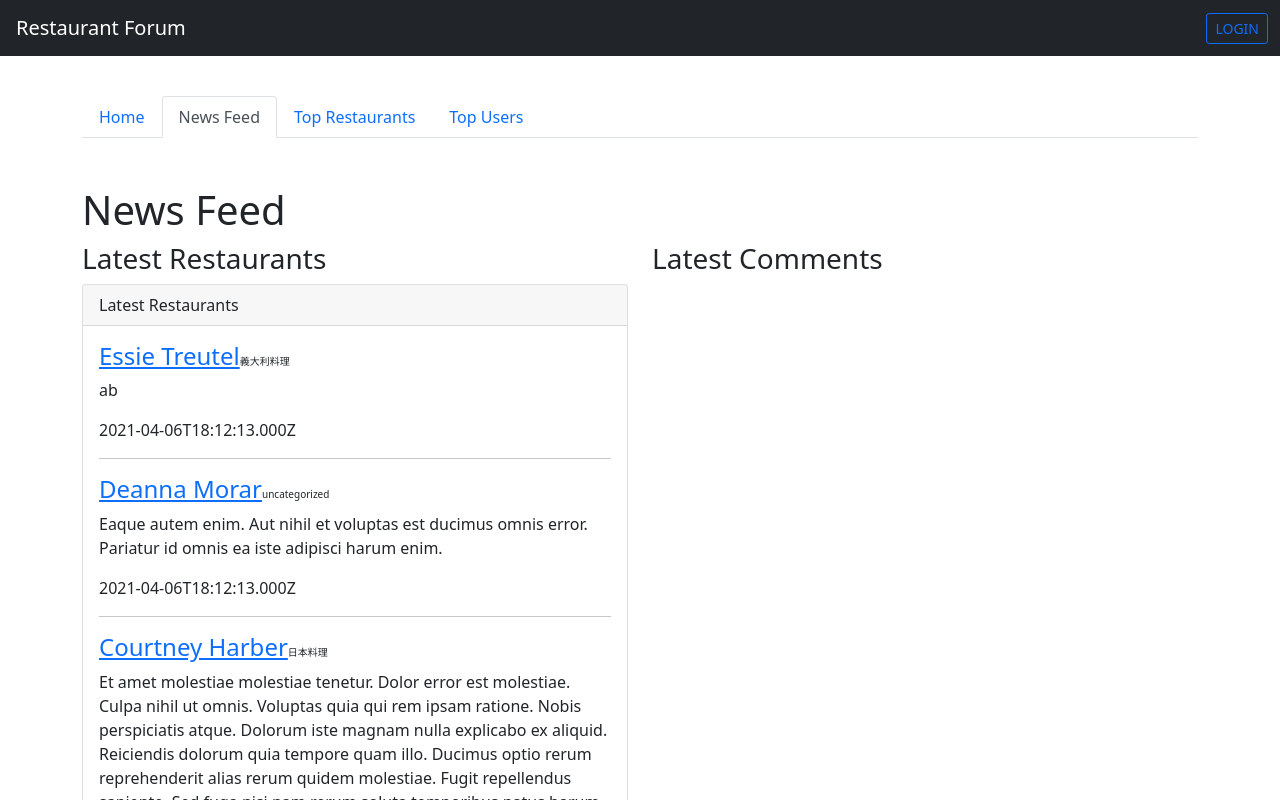
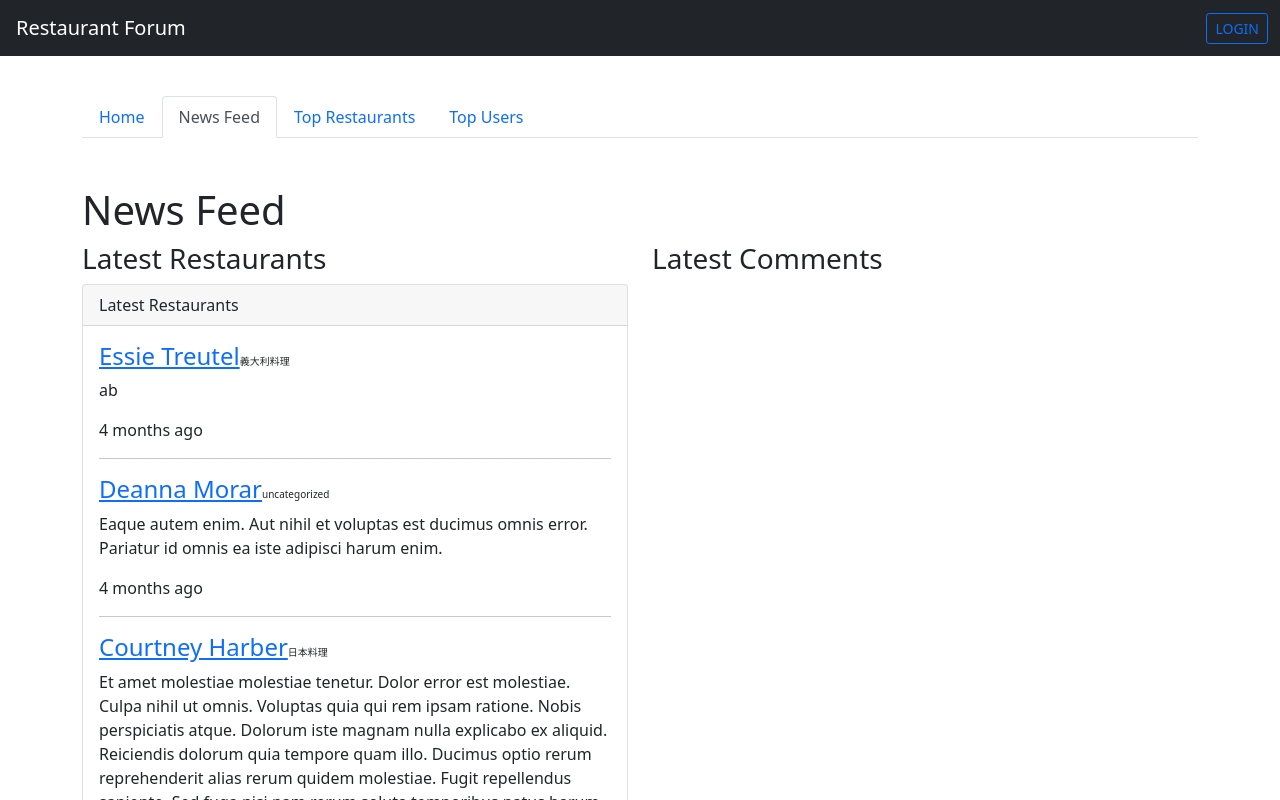
Before and after one commit to ivyhungtw/restaurant-forum-vue, a Vue app: page /restaurants/feed in a window 1280 px wide. Shown: the top 800 px of the page. Built offline with nearby package versions, Linux system fonts and the light colour scheme.

Commit message:
feat: register moment.fromNow() as global filter

```diff
--- a/package.json
+++ b/package.json
@@ -13,6 +13,7 @@
     "@popperjs/core": "^2.9.2",
     "bootstrap": "^5.0.2",
     "core-js": "^3.6.5",
+    "moment": "^2.29.1",
     "vue": "^3.0.0",
     "vue-router": "^4.0.0-0",
     "vuex": "^4.0.0-0"
--- a/src/components/LatestRestaurant.vue
+++ b/src/components/LatestRestaurant.vue
@@ -12,7 +12,7 @@
         <p>
           {{ restaurant.description }}
         </p>
-        {{ restaurant.createdAt }}
+        {{ $filter.fromNow(restaurant.createdAt) }}
         <hr />
       </div>
     </div>
--- a/src/main.js
+++ b/src/main.js
@@ -1,6 +1,18 @@
 import { createApp } from 'vue';
+import moment from 'moment';
 import App from './App.vue';
 import router from './router';
 import store from './store';
 
-createApp(App).use(store).use(router).mount('#app');
+const app = createApp(App);
+
+app.config.globalProperties.$filter = {
+  fromNow(value) {
+    if (!value) return '-';
+    return moment(value).fromNow();
+  }
+};
+app.use(store);
+app.use(router);
+
+app.mount('#app');
```
Also changed, not shown: 1 other file (tests, documents, lock files or other folders).
